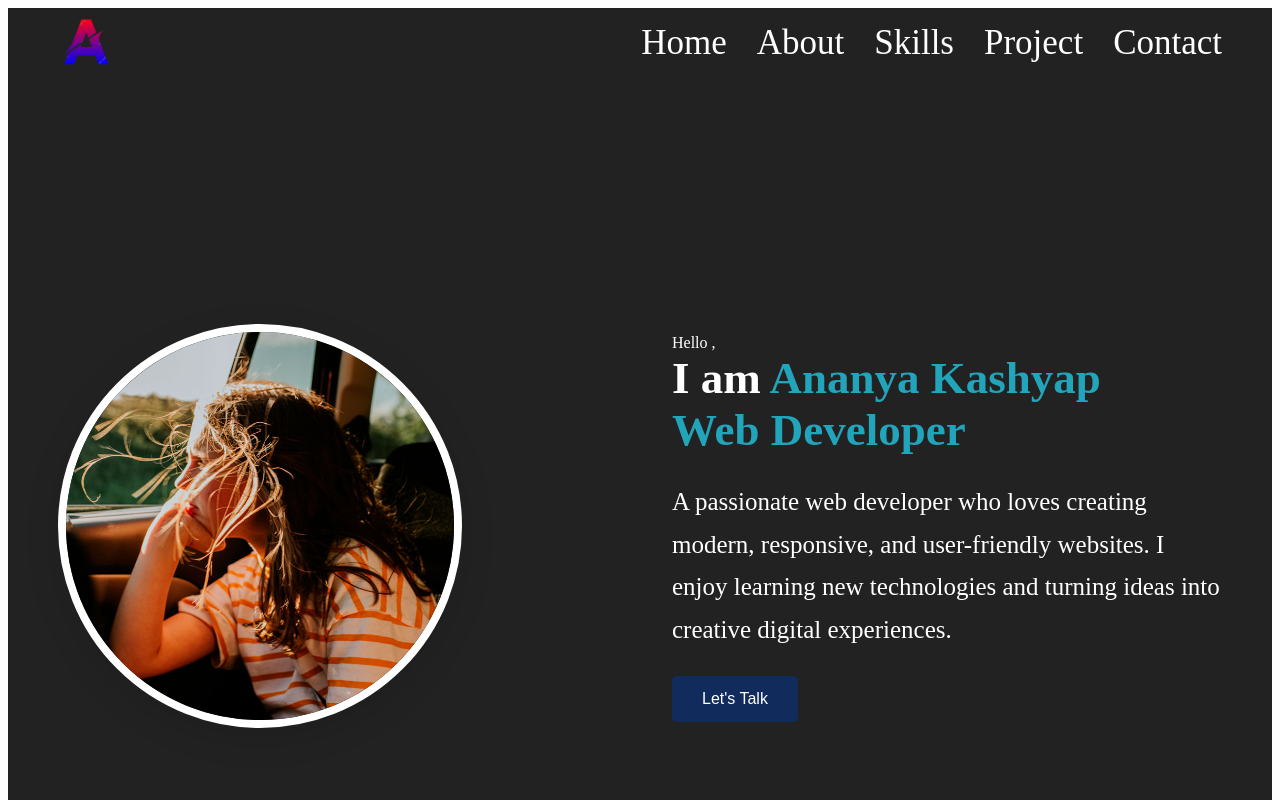
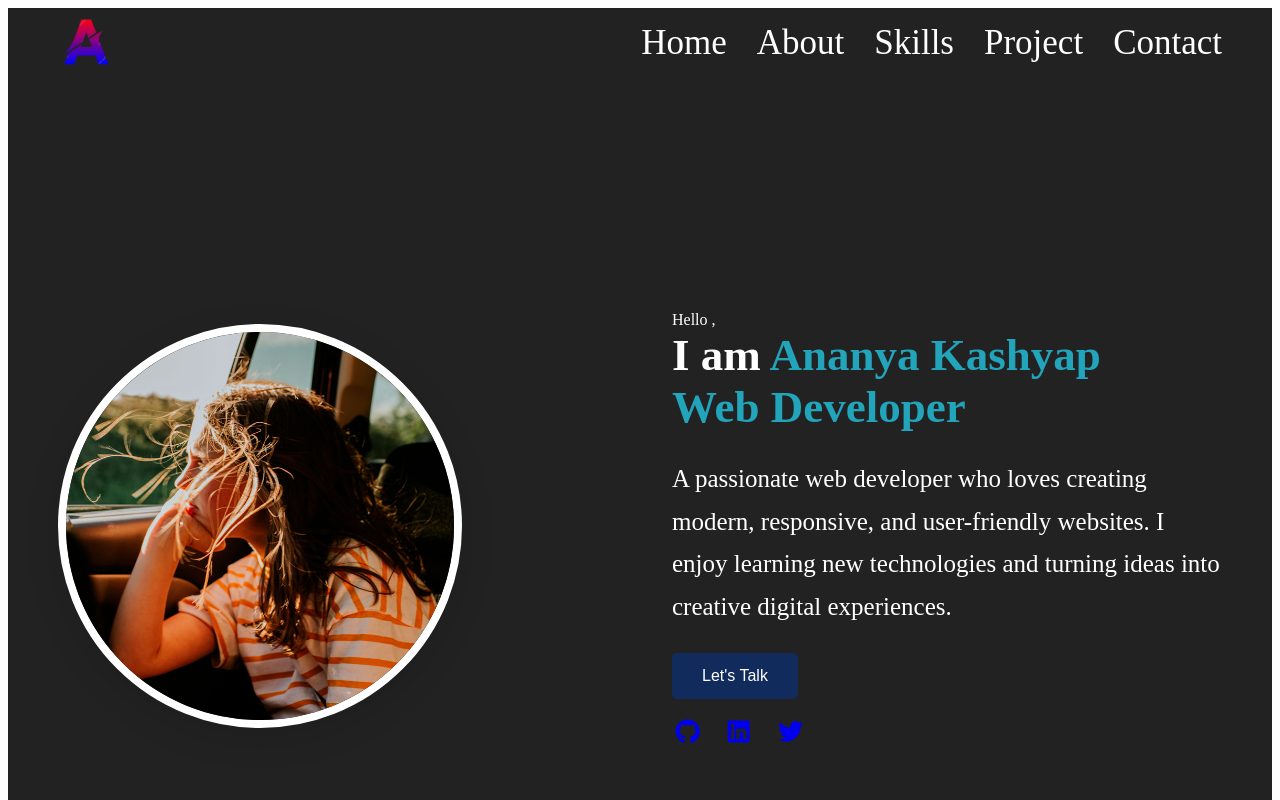
Before and after one commit to ananyakashyap2006/Portfolio, a React app: page / in a window 1280 px wide. Shown: the top 800 px of the page. Built offline with nearby package versions, Linux system fonts and the light colour scheme; the HTML template or start-up script is replaced by a standard one.

Commit message:
added social media icons

```diff
--- a/package.json
+++ b/package.json
@@ -10,6 +10,11 @@
     "preview": "vite preview"
   },
   "dependencies": {
+    "@fortawesome/fontawesome-svg-core": "^7.3.1",
+    "@fortawesome/free-brands-svg-icons": "^7.3.1",
+    "@fortawesome/free-regular-svg-icons": "^7.3.1",
+    "@fortawesome/free-solid-svg-icons": "^7.3.1",
+    "@fortawesome/react-fontawesome": "^3.5.0",
     "react": "^19.2.8",
     "react-dom": "^19.2.8"
   },
--- a/src/App.css
+++ b/src/App.css
@@ -40,7 +40,6 @@
   border: none;
   outline: none;
 }
-
 /* Home Section Homeeeeeeeeeeeeeeeeeeeeeeeeeeeeeeeeeeeeeeeeeeeeeeeeeeee*/
 .hero {
   min-height: 100vh;
@@ -94,7 +93,20 @@
   cursor: pointer;
   font-size: 16px;
 }
+.social-icons {
+  display: flex;
+  gap: 20px;
+  margin-top: 20px;
+}
 
+.social-icons svg {
+  font-size: 25px;
+  cursor: pointer;
+}
+
+.social-icons svg:hover {
+  transform: scale(1.2);
+}
 /* about  tttttttttttttttttttttttttttttttttttttttttttttttttttttttt */
 .about {
   padding: 5px 10%;
@@ -380,6 +392,20 @@
   background-color: #16879b;
   transform: translateY(-2px);
 }
+.contact-icons {
+  margin-top: 35px;
+  display: flex;
+  justify-content: center;
+  gap: 25px;
+}
+.contact-icons svg {
+  font-size: 28px;
+  cursor: pointer;
+  transition: 0.3s;
+}
+ .contact-icons svg:hover {
+   transform: scale(1.2);
+  }
 /* footerttttttttttttttttttttttttttttttttttttttttttttttttttttttttttt */
 
 .footer {
--- a/src/Component/Contact.jsx
+++ b/src/Component/Contact.jsx
@@ -1,5 +1,8 @@
-import React from 'react';
+  import React from "react";
   import "../App.css";
+  import { FontAwesomeIcon } from "@fortawesome/react-fontawesome";
+  import { faGithub, faLinkedin, } from "@fortawesome/free-brands-svg-icons";
+   import { faEnvelope } from "@fortawesome/free-solid-svg-icons";
     function Contact() {
        return (
        <section className="contact" id="contact">
@@ -10,10 +13,16 @@ import "../App.css";
           <input type="text" placeholder="Your Name" required />
           <input type="email" placeholder="Your Email" required />
           <textarea placeholder="Your Message" rows="5" required ></textarea>
-           <button type="submit"> Send Message </button>
-          </form>
+          <button type="submit"> Send Message </button> </form>
+          <div className="contact-icons">
+          <a href ="https://www.Github.com/" target="_blank">
+             <FontAwesomeIcon icon={faGithub} /></a>
+             <a href ="https://www.Linkedin.com/" target="_blank">
+             <FontAwesomeIcon icon={faLinkedin} /></a>
+             <a href ="https://www.Envelope.com/" target="_blank">
+             <FontAwesomeIcon icon={faEnvelope} /></a>
+            </div>
       </section>
    );
   }
-
   export default Contact;
--- a/src/Component/Home.jsx
+++ b/src/Component/Home.jsx
@@ -1,19 +1,21 @@
 import React from "react";
 import "../App.css";
 import images from "../assets/images1.png";
-
+import { FontAwesomeIcon  } from "@fortawesome/react-fontawesome";
+import {
+  faGithub,
+  faLinkedin,
+  faTwitter,
+}from "@fortawesome/free-brands-svg-icons";
 function Home() {
   return (
     <section className="hero" id="home">
-
       <div className="hero-image">
         <img src={images} alt="Profile" />
         <link rel="stylesheet" href="https://fonts.googleapis.com/css2?family=Material+Symbols+Outlined:opsz,wght,FILL,GRAD@20..48,100..700,0..1,-50..200&icon_names=chevron_right" />
       </div>
-
-  <div className="hero-content">
+    <div className="hero-content">
         <span className="hello">Hello ,</span>
-
         <h1>
          I am <span>Ananya Kashyap</span><br/>
                  <span>Web Developer</span>
@@ -21,8 +23,15 @@ function Home() {
         <p>
          A passionate web developer who loves creating modern, responsive, and user-friendly websites. I enjoy learning new technologies and turning ideas into creative digital experiences.
         </p>
-
         <button className="talk-btn">Let's Talk</button>
+        <div className="social-icons">
+        <a href ="https://www.Github.com/" target="_blank">
+          <FontAwesomeIcon icon={faGithub} /></a>
+          <a href ="https://www.Linkedin.com/" target="_blank">
+          <FontAwesomeIcon icon={faLinkedin} /></a>
+          <a  href ="https://www.Linkedin.com/" target="_blank">
+        <FontAwesomeIcon icon={faTwitter} /></a>
+      </div>
       </div>
     </section>
   );
```
Also changed, not shown: 1 other file (tests, documents, lock files or other folders). Lines whose indentation alone changed are shown as unchanged.
